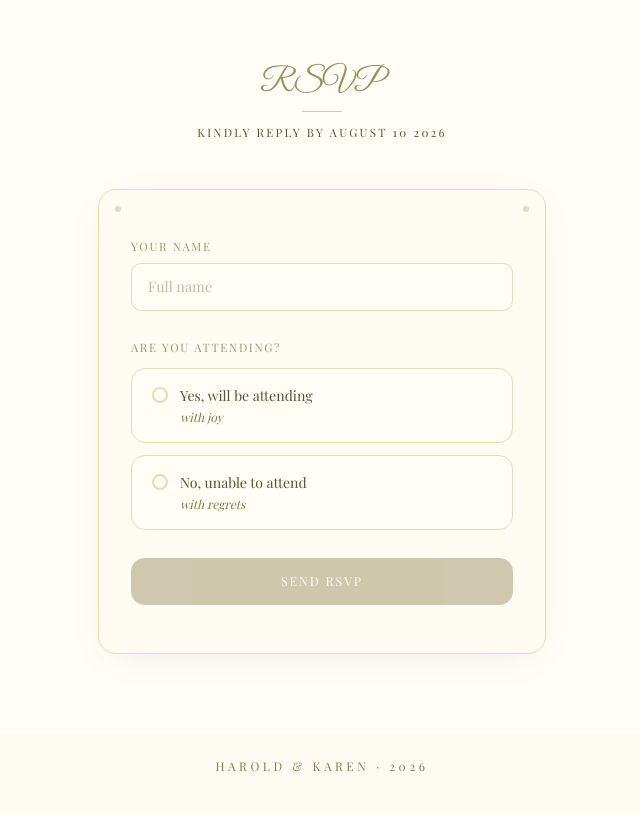
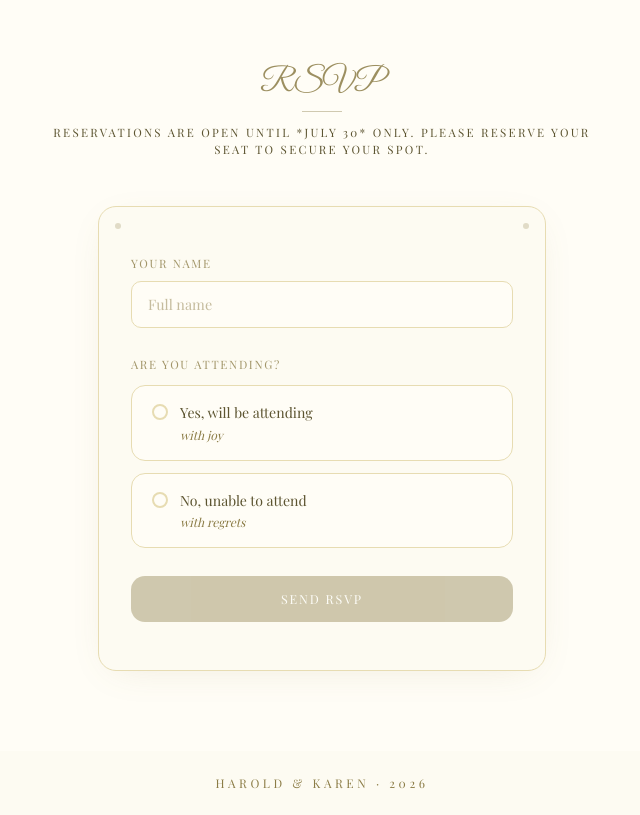
Before and after one commit to theharoldroyce/hkwedding, a Next.js app: page /main in a window 1280 px wide. Shown: the part 10260-11075 px from the top of the page, without its empty margins (318-958 px from the left). Built offline with nearby package versions, Linux system fonts and the light colour scheme; no server answers; the database is empty.

Commit message:
07072026 update rsvp

```diff
--- a/components/wedding-main.tsx
+++ b/components/wedding-main.tsx
@@ -958,7 +958,7 @@ function RSVPSection() {
         </span>
         <span className="block h-px w-10 bg-gold/40" />
         <p className="font-serif uppercase tracking-[0.2em] text-foreground" style={{ fontSize: "0.72rem" }}>
-          Kindly Reply by August 10 2026
+          Reservations are open until *July 30* only. Please reserve your seat to secure your spot.
         </p>
       </div>
 
```
